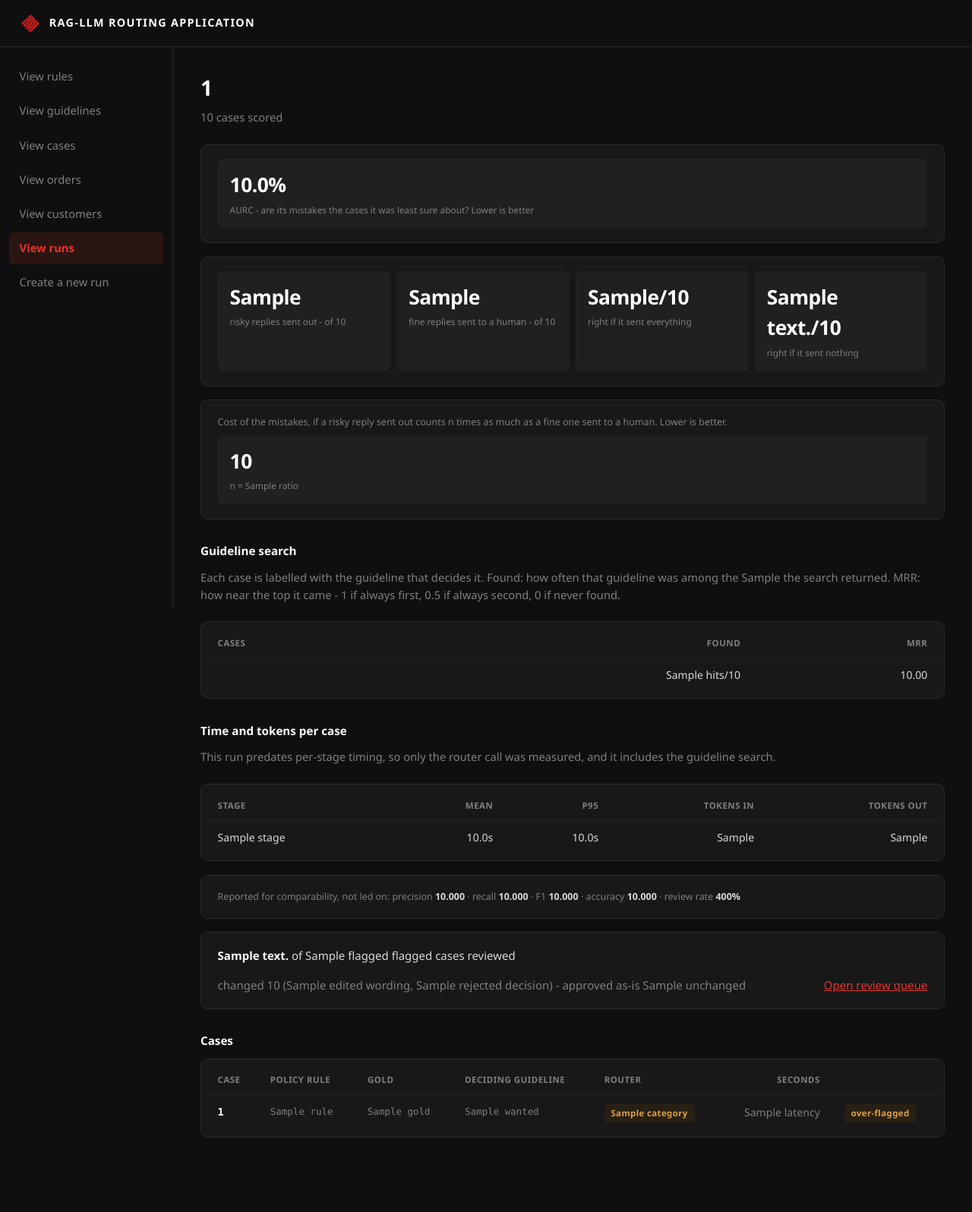
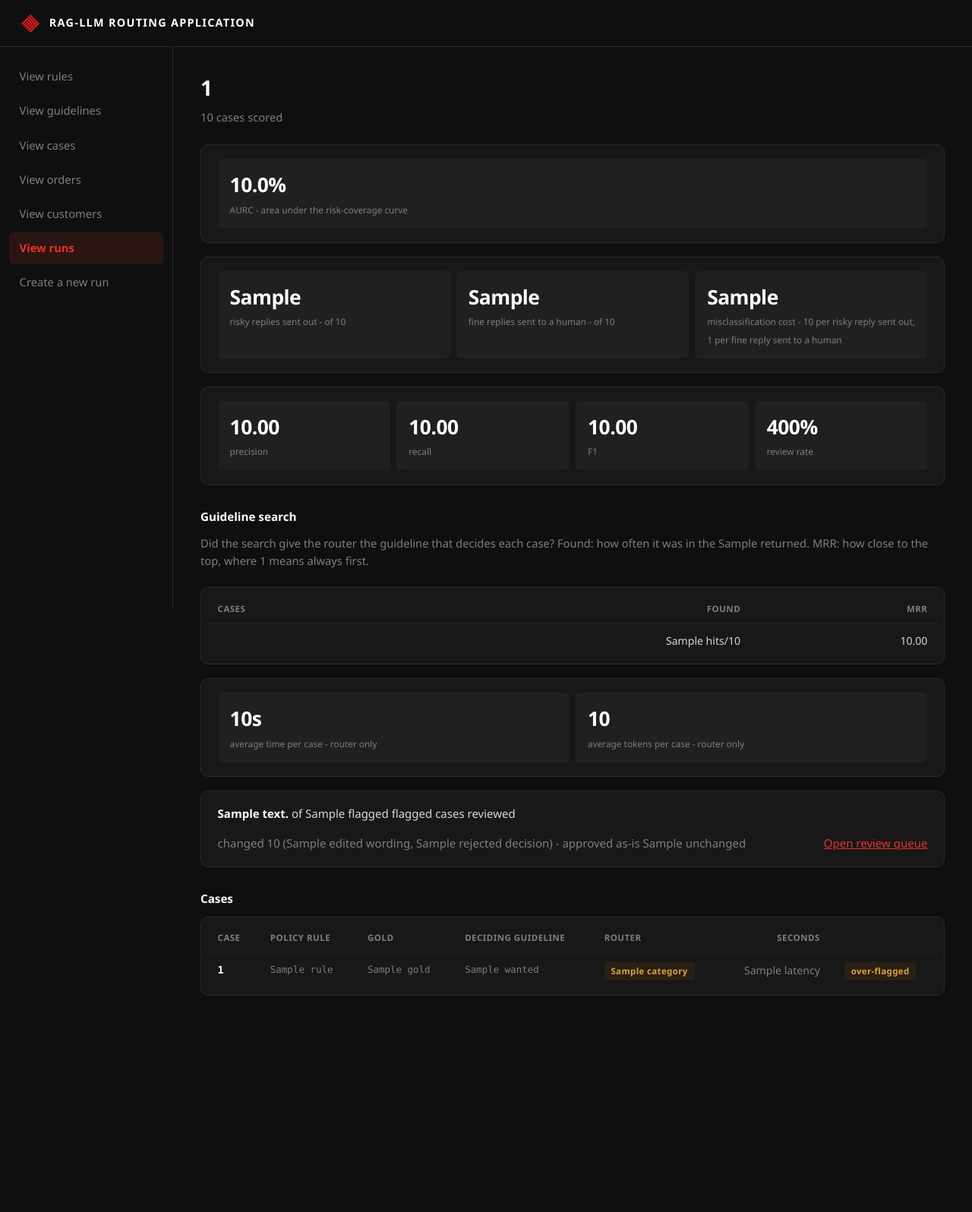
Before and after one commit to VyshakhGN/llmgov, a FastAPI app: template src/llmgov/api/templates/run.html in a window 1280 px wide. Shown: the whole page at 76% size. After the commit the page ends 1311 px from the top, so only its background shows below. Run offline with FastAPI, Linux system fonts and the light colour scheme; the template is opened without the code that fills it: most values are stand-ins (such as "Sample title", 1, 10 or a date in 2020).

Commit message:
Minor UI changes

```diff
--- a/src/llmgov/api/templates/run.html
+++ b/src/llmgov/api/templates/run.html
@@ -8,34 +8,30 @@
 <div class="panel stats">
   <div class="stat">
     <b>{% if metrics.aurc is not none %}{{ "%.1f%%"|format(metrics.aurc * 100) }}{% else %}-{% endif %}</b>
-    <span>AURC - are its mistakes the cases it was least sure about? Lower is better</span></div>
+    <span>AURC - area under the risk-coverage curve</span></div>
 </div>
 
 <div class="panel stats">
   <div class="stat"><b>{{ metrics.fn }}</b><span>risky replies sent out - of {{ metrics.tp + metrics.fn }}</span></div>
   <div class="stat"><b>{{ metrics.fp }}</b><span>fine replies sent to a human - of {{ metrics.tn + metrics.fp }}</span></div>
-  <div class="stat"><b>{{ metrics.always_send_correct }}/{{ metrics.n }}</b><span>right if it sent everything</span></div>
-  <div class="stat"><b>{{ metrics.always_review_correct }}/{{ metrics.n }}</b><span>right if it sent nothing</span></div>
+  {% if metrics.cost_by_ratio %}
+  <div class="stat"><b>{{ metrics.cost_by_ratio['10'] }}</b><span>misclassification cost - 10 per risky reply sent out, 1 per fine reply sent to a human</span></div>
+  {% endif %}
 </div>
 
-{% if metrics.cost_by_ratio %}
-<div class="panel">
-  <p class="dim" style="font-size:.78rem;margin:0 0 .5rem">Cost of the mistakes, if a risky reply
-    sent out counts n times as much as a fine one sent to a human. Lower is better.</p>
-  <div class="stats">
-  {% for ratio, cost in metrics.cost_by_ratio.items() %}
-    <div class="stat"><b>{{ cost }}</b><span>n = {{ ratio }}</span></div>
-  {% endfor %}
-  </div>
+<div class="panel stats">
+  <div class="stat"><b>{{ "%.2f"|format(metrics.precision) }}</b><span>precision</span></div>
+  <div class="stat"><b>{{ "%.2f"|format(metrics.recall) }}</b><span>recall</span></div>
+  <div class="stat"><b>{{ "%.2f"|format(metrics.f1) }}</b><span>F1</span></div>
+  <div class="stat"><b>{{ "%.0f%%"|format(metrics.review_rate * 100) }}</b><span>review rate</span></div>
 </div>
-{% endif %}
 
 {% if metrics.retrieval %}
 {% set groups = {"all": "all cases", "needs_review": "needing a human", "auto_send": "fine to send"} %}
 <h3>Guideline search</h3>
-<p class="sub">Each case is labelled with the guideline that decides it. Found: how often that
-  guideline was among the {{ metrics.retrieval_k }} the search returned. MRR: how near the top it
-  came - 1 if always first, 0.5 if always second, 0 if never found.</p>
+<p class="sub">Did the search give the router the guideline that decides each case?
+  Found: how often it was in the {{ metrics.retrieval_k }} returned. MRR: how close to the top,
+  where 1 means always first.</p>
 <div class="panel tight scroll"><table>
 <thead><tr><th>cases</th><th class="num">found</th><th class="num">MRR</th></tr></thead>
 <tbody>
@@ -49,35 +45,15 @@
 </tbody></table></div>
 {% endif %}
 
-{% if metrics.stage_costs %}
-<h3>Time and tokens per case</h3>
-<p class="sub">{% if metrics.costs_per_stage %}Measured per stage; the last row is the whole
-  pipeline for one case.{% else %}This run predates per-stage timing, so only the router call
-  was measured, and it includes the guideline search.{% endif %}</p>
-<div class="panel tight scroll"><table>
-<thead><tr><th>stage</th><th class="num">mean</th><th class="num">p95</th>
-  <th class="num">tokens in</th><th class="num">tokens out</th></tr></thead>
-<tbody>
-{% for stage, row in metrics.stage_costs.items() %}
-<tr>
-  <td>{% if stage == 'total' %}<b>whole pipeline</b>{% else %}{{ stage }}{% endif %}</td>
-  <td class="num">{% if row.mean_ms is not none %}{{ "%.1f"|format(row.mean_ms / 1000) }}s{% else %}<span class="dim">-</span>{% endif %}</td>
-  <td class="num">{% if row.p95_ms is not none %}{{ "%.1f"|format(row.p95_ms / 1000) }}s{% else %}<span class="dim">-</span>{% endif %}</td>
-  <td class="num">{% if row.mean_prompt_tokens is not none %}{{ row.mean_prompt_tokens }}{% else %}<span class="dim">-</span>{% endif %}</td>
-  <td class="num">{% if row.mean_completion_tokens is not none %}{{ row.mean_completion_tokens }}{% else %}<span class="dim">-</span>{% endif %}</td>
-</tr>
-{% endfor %}
-</tbody></table></div>
+{% set whole = metrics.stage_costs.get('total') or metrics.stage_costs.get('route') if metrics.stage_costs else none %}
+{% if whole %}
+<div class="panel stats">
+  <div class="stat"><b>{% if whole.mean_ms is not none %}{{ "%.0f"|format(whole.mean_ms / 1000) }}s{% else %}-{% endif %}</b>
+    <span>average time per case{% if not metrics.costs_per_stage %} - router only{% endif %}</span></div>
+  <div class="stat"><b>{{ (whole.mean_prompt_tokens or 0) + (whole.mean_completion_tokens or 0) }}</b>
+    <span>average tokens per case{% if not metrics.costs_per_stage %} - router only{% endif %}</span></div>
+</div>
 {% endif %}
-
-<div class="panel">
-  <p class="dim" style="font-size:.78rem;margin:0">Reported for comparability, not led on:
-    precision <b style="color:var(--ink)">{{ "%.3f"|format(metrics.precision) }}</b> ·
-    recall <b style="color:var(--ink)">{{ "%.3f"|format(metrics.recall) }}</b> ·
-    F1 <b style="color:var(--ink)">{{ "%.3f"|format(metrics.f1) }}</b> ·
-    accuracy <b style="color:var(--ink)">{{ "%.3f"|format(metrics.accuracy) }}</b> ·
-    review rate <b style="color:var(--ink)">{{ "%.0f%%"|format(metrics.review_rate * 100) }}</b></p>
-</div>
 
 {% if summary.flagged %}
 <div class="panel" style="display:flex;align-items:center;gap:1rem;flex-wrap:wrap">
```
